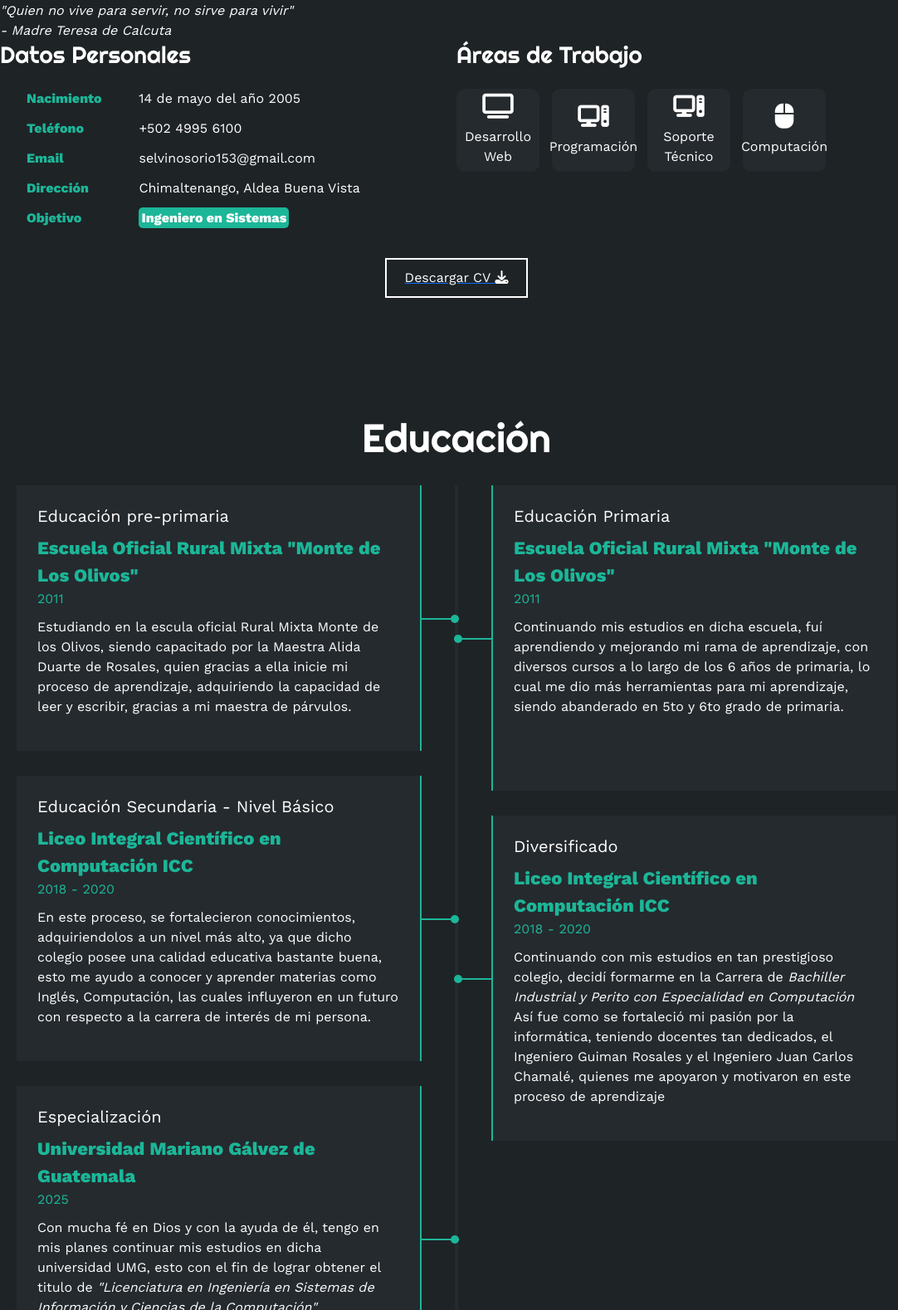
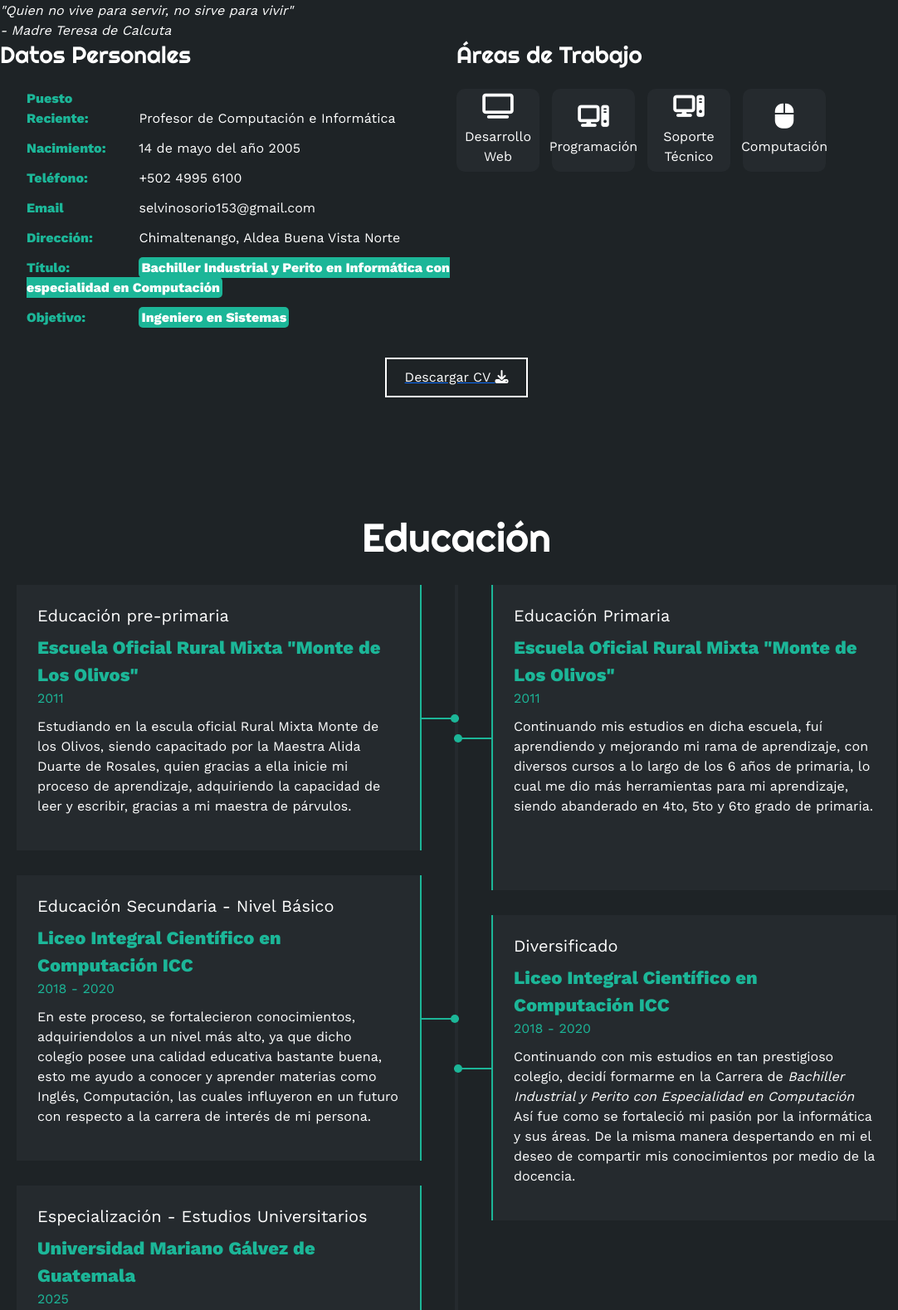
Before and after one commit to GERARDO-KA/GERARDO-Personal.github.io, a plain HTML site: page index.html in a window 1280 px wide. Shown: the part 1221-2800 px from the top of the page at 83% size, without its empty margins (90-1172 px from the left). Drawn offline with nearby package versions, Linux system fonts and the light colour scheme.

Commit message:
Actualziar_Información
Página Principal

```diff
--- a/index.html
+++ b/index.html
@@ -58,7 +58,7 @@
 
             </div>
             <h1> Selvin Gerardo Osorio Barrera </h1>
-            <h2> Perito con Especialidad en Computación</h2>
+            <h2> Perito en Informática</h2>
             <div class="redes">
                 <br>
                 <i> ¡Contáctame!</i>
@@ -93,17 +93,22 @@
                 involucrados, sin duda alguna, algo que se disfruta con el corazón.</p>
             <em>"Quien no vive para servir, no sirve para vivir"</em><br>
             <i>- Madre Teresa de Calcuta</i>
+          <br>
             <div class="fila">
                 <!-- datos personales -->
                 <div class="col">
                     <h3>Datos Personales</h3>
                     <ul>
                         <li>
-                            <strong>Nacimiento</strong>
+                            <strong>Puesto Reciente:</strong>
+                            Profesor de Computación e Informática
+                        </li>
+                            <li>
+                            <strong>Nacimiento:</strong>
                             14 de mayo del año 2005
                         </li>
                         <li>
-                            <strong>Teléfono</strong>
+                            <strong>Teléfono:</strong>
                             +502 4995 6100
                         </li>
                         <li>
@@ -111,11 +116,15 @@
                             selvinosorio153@gmail.com
                         </li>
                         <li>
-                            <strong>Dirección</strong>
-                            Chimaltenango, Aldea Buena Vista
+                            <strong>Dirección: </strong>
+                            Chimaltenango, Aldea Buena Vista Norte
                         </li>
                         <li>
-                            <strong>Objetivo </strong>
+                            <strong> Título: </strong>
+                            <span> Bachiller Industrial y Perito en Informática con especialidad en Computación </span>
+                        </li>
+                        <li>
+                            <strong>Objetivo: </strong>
                             <span>Ingeniero en Sistemas</span>
                         </li>
                     </ul>
@@ -207,14 +216,12 @@
                         </div>
                     </div>
                     <div class="item izq">
-                        <h4>Especialización</h4>
+                        <h4>Especialización - Estudios Universitarios</h4>
                         <span class="casa">Universidad Mariano Gálvez de Guatemala</span>
                         <span class="fecha">2025</span>
-                        <p>Con mucha fé en Dios y con la ayuda de él, tengo en mis planes continuar mis estudios en
-                            dicha universidad UMG, esto con el fin de lograr
-                            obtener el titulo de <em>"Licenciatura en Ingeniería en Sistemas de Información y Ciencias
-                                de la Computación"</em>
-                            <br> Este objetivo ya se encuentra en proceso de Inscripción para el año 2025
+                        <p>Actualmente poseo el primer año de Universidad aprobado, teniendo 5 cursos aprobados por semestre. Los planes estan realizados, la meta es clara, lograr el título de <strong>"Licenciatura en Ingeniería en Sistemas de Información y Ciencias
+                                de la Computación"</strong>
+                            <br> Este objetivo ya se está llevando a cabo.
                         </p>
                         <div class="conectori">
                             <div class="circuloi"></div>
@@ -231,7 +238,7 @@
                             aprendizaje, con diversos
                             cursos a lo largo de los 6 años de primaria, lo cual me dio más herramientas para mi
                             aprendizaje, siendo abanderado en
-                            5to y 6to grado de primaria.
+                            4to, 5to y 6to grado de primaria.
                         </p>
                         <br><br>
 
@@ -245,10 +252,7 @@
                         <span class="fecha">2018 - 2020</span>
                         <p> Continuando con mis estudios en tan prestigioso colegio, decidí formarme en la Carrera de
                             <em><i>Bachiller Industrial y Perito con Especialidad en Computación</i></em> <br>
-                            Así fue como se fortaleció mi pasión por la informática, teniendo docentes tan dedicados, el
-                            Ingeniero Guiman Rosales y el Ingeniero Juan Carlos Chamalé, quienes me apoyaron y motivaron
-                            en este proceso de aprendizaje
-                        </p>
+                            Así fue como se fortaleció mi pasión por la informática y sus áreas. De la misma manera despertando en mi el deseo de compartir mis conocimientos por medio de la docencia.
                         <div class="conectord">
                             <div class="circulod"></div>
                         </div>
@@ -330,15 +334,13 @@
                     <img src="img/Html.jpg" alt="">
                     <div class="overlay">
                         <h3>HTML5</h3>
-                        <p> Con un total de 95% de conocimientos
-                        </p>
+
                     </div>
                 </div>
                 <div class="proyecto">
                     <img src="img/CSS.jpg" alt="">
                     <div class="overlay">
                         <h3> CSS</h3>
-                        <p> Con un total de 70% de conocimientos</p>
 
                     </div>
                 </div>
@@ -346,35 +348,27 @@
                     <img src="img/Js.jpg" alt="">
                     <div class="overlay">
                         <h3>JavaScript </h3>
-                        <p> Con un total de 85% de conocimientos</p>
+
                     </div>
                 </div>
                 <div class="proyecto">
                     <img src="img/Java.jpg" alt="">
                     <div class="overlay">
                         <h3> JAVA</h3>
-                        <p>Con un total de 80% de conocimientos
-                            <br>
 
-                            Aplicada con y sin GUI
-                        </p>
                     </div>
                 </div>
                 <div class="proyecto">
                     <img src="img/Php.jpg" alt="">
                     <div class="overlay">
                         <h3>PHP</h3>
-                        <p>Con un total de 50% de conocimientos</p>
 
-                    </div>
                 </div>
                 <div class="proyecto">
                     <img src="img/Py.jpg" alt="">
                     <div class="overlay">
                         <h3>PYTHON</h3>
-                        <p> Pequeños diseños y programación con resultados en Consola
-                            <br> Con un total de 60% de conocimientos
-                        </p>
+
                     </div>
                 </div>
 
@@ -382,8 +376,7 @@
                     <img src="img/Cpp.jpg" alt="">
                     <div class="overlay">
                         <h3>C++</h3>
-                        <p> Con un total de 85% de conocimientos
-                        </p>
+
                     </div>
                 </div>
 
```
